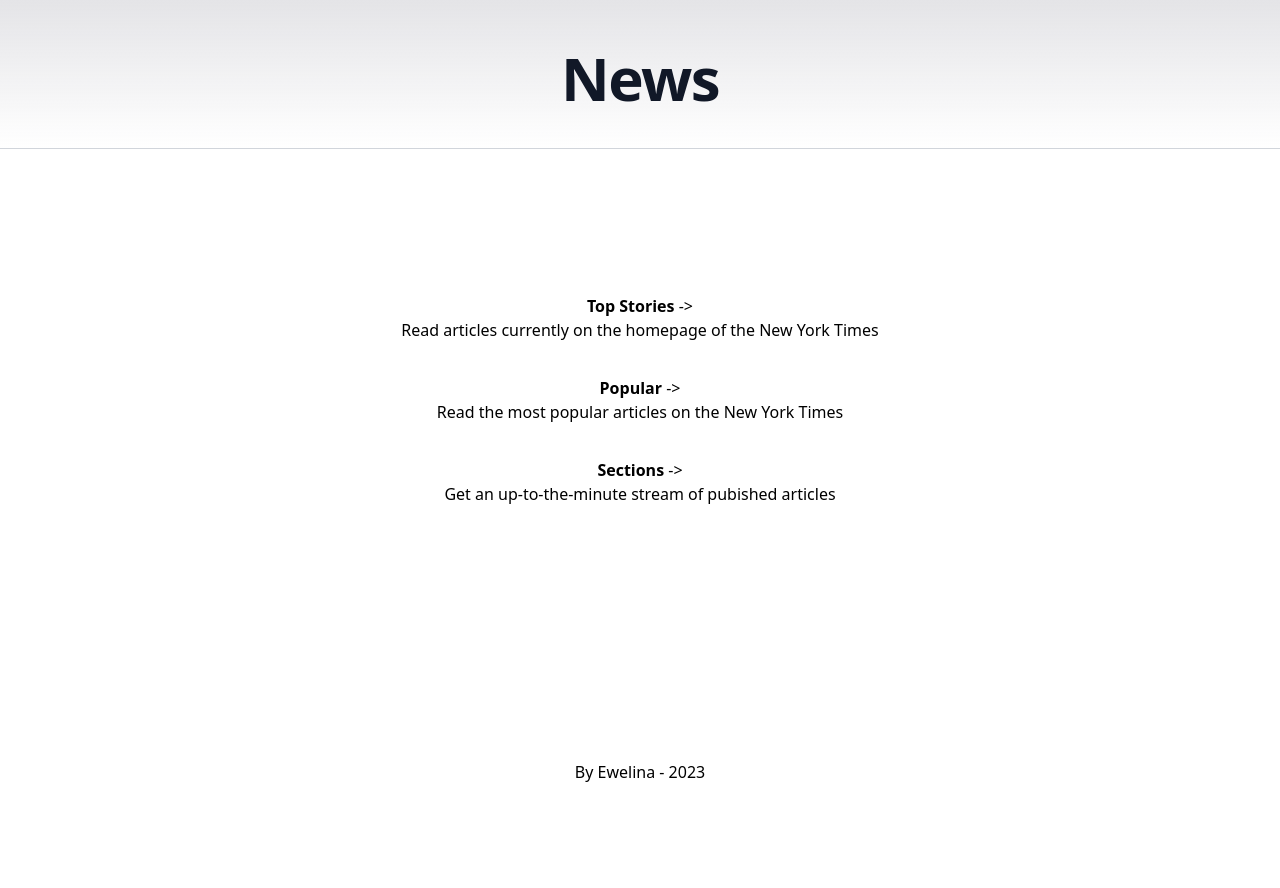
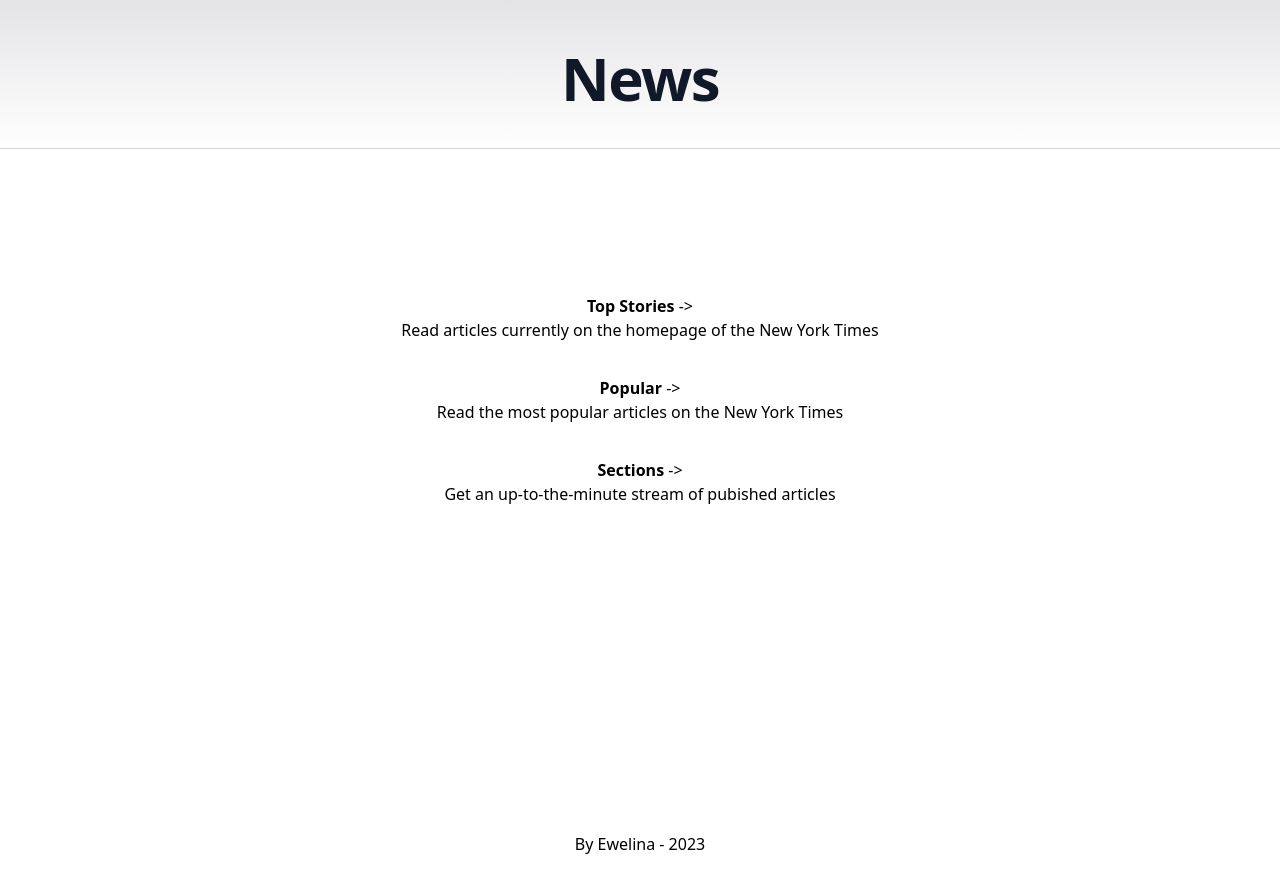
Before and after one commit to ZEwela/News-Site, a Next.js app: page / in a window 1280 px wide. Before the commit the page ends 800 px from the top, so only its background shows below. Built offline with nearby package versions, Linux system fonts and the light colour scheme.

Commit message:
Footer layout

```diff
--- a/src/pages/index.tsx
+++ b/src/pages/index.tsx
@@ -1,8 +1,4 @@
-import Image from "next/image";
-import { Inter } from "next/font/google";
 import Link from "next/link";
-
-const inter = Inter({ subsets: ["latin"] });
 
 export default function Home(): JSX.Element {
   interface LinksELement {
@@ -29,15 +25,13 @@ export default function Home(): JSX.Element {
     },
   ];
   return (
+    <>
       <main className="flex min-h-screen flex-col items-center justify-center p-24">
         <div>
           <div className="fixed left-0 top-0 flex w-full justify-center border-b border-gray-300 bg-gradient-to-b from-zinc-200 pb-6 pt-8 backdrop-blur-2xl dark:border-neutral-800 dark:bg-zinc-800/30 dark:from-inherit ">
             <h1 className="mt-4 mb-4 text-4xl font-extrabold leading-none tracking-tight text-gray-900 md:text-5xl lg:text-6xl dark:text-white text-center">
               News
             </h1>
-        </div>
-        <div className="fixed bottom-4 left-0 flex h-48 w-full items-end justify-center bg-gradient-to-t from-white via-white dark:from-black dark:via-black  lg:h-auto  lg:bg-none">
-          By Ewelina - 2023
           </div>
         </div>
 
@@ -55,5 +49,11 @@ export default function Home(): JSX.Element {
           );
         })}
       </main>
+      <footer className="m-4 dark:bg-gray-800 ">
+        <div className="w-full mx-auto max-w-screen-xl p-4 flex items-center justify-center ">
+          By Ewelina - 2023
+        </div>
+      </footer>
+    </>
   );
 }
```
Lines whose indentation alone changed are shown as unchanged.
